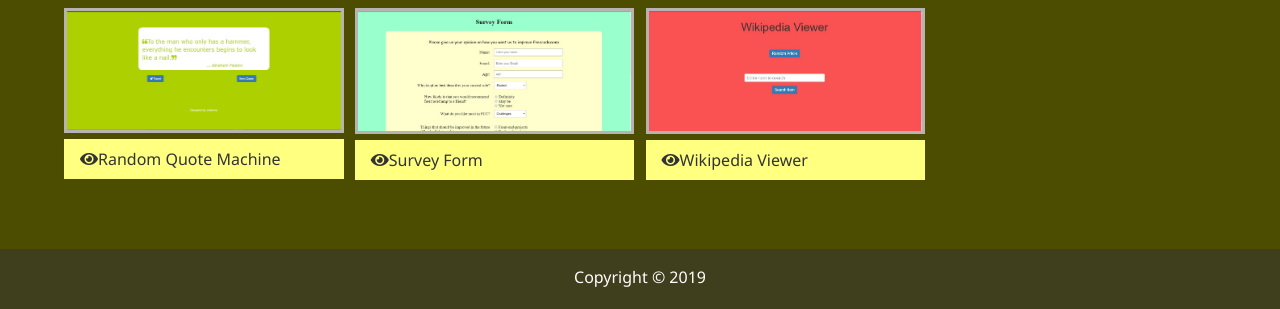
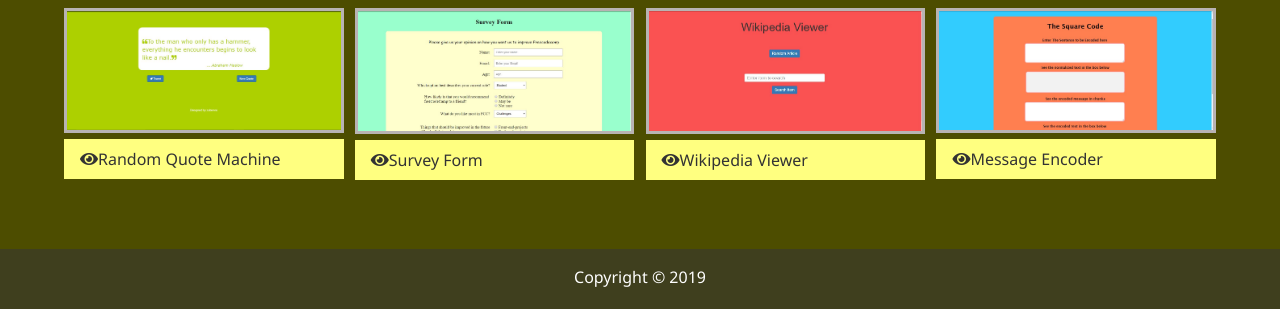
Before and after one commit to Zubenna/my-profile, a plain HTML site: page personal_portfolio/work.html in a window 1280 px wide. Shown: the part 518-827 px from the top of the page. Drawn offline with Linux system fonts and the light colour scheme.

Commit message:
work page updated

```diff
--- a/personal_portfolio/work.html
+++ b/personal_portfolio/work.html
@@ -164,6 +164,18 @@
                 </a>-->
 
             </div>
+            <div class="item">
+                <a href="https://codepen.io/Zubenna/full/NZjrrd" target="_blank">
+                    <img src="img/Square-code.jpg" alt="Message Encoder">
+                </a>
+                <a href="https://codepen.io/Zubenna/full/NZjrrd" target="_blank" class="btn-light">
+                    <i class="fas fa-eye"></i>Message Encoder
+                </a>
+                <!--<a href="#" class="btn-dark">
+                    <i class="fab fa-github"></i>Github
+                </a>-->
+
+            </div>
         </div>
     </main>
     <footer id="main-footer">
@@ -174,17 +186,3 @@
 </body>
 
 </html>
-
-
-<!--<div class="item">
-    <a href="https://codepen.io/Zubenna/full/NZjrrd" target="_blank">
-        <img src="img/Square-code.jpg" alt="Message Encoder">
-    </a>
-    <a href="https://codepen.io/Zubenna/full/NZjrrd" target="_blank" class="btn-light">
-        <i class="fas fa-eye"></i>Message Encoder
-    </a>
-    <a href="#" class="btn-dark">
-                <i class="fab fa-github"></i>Github
-                </a>
-
-</div>-->
```
